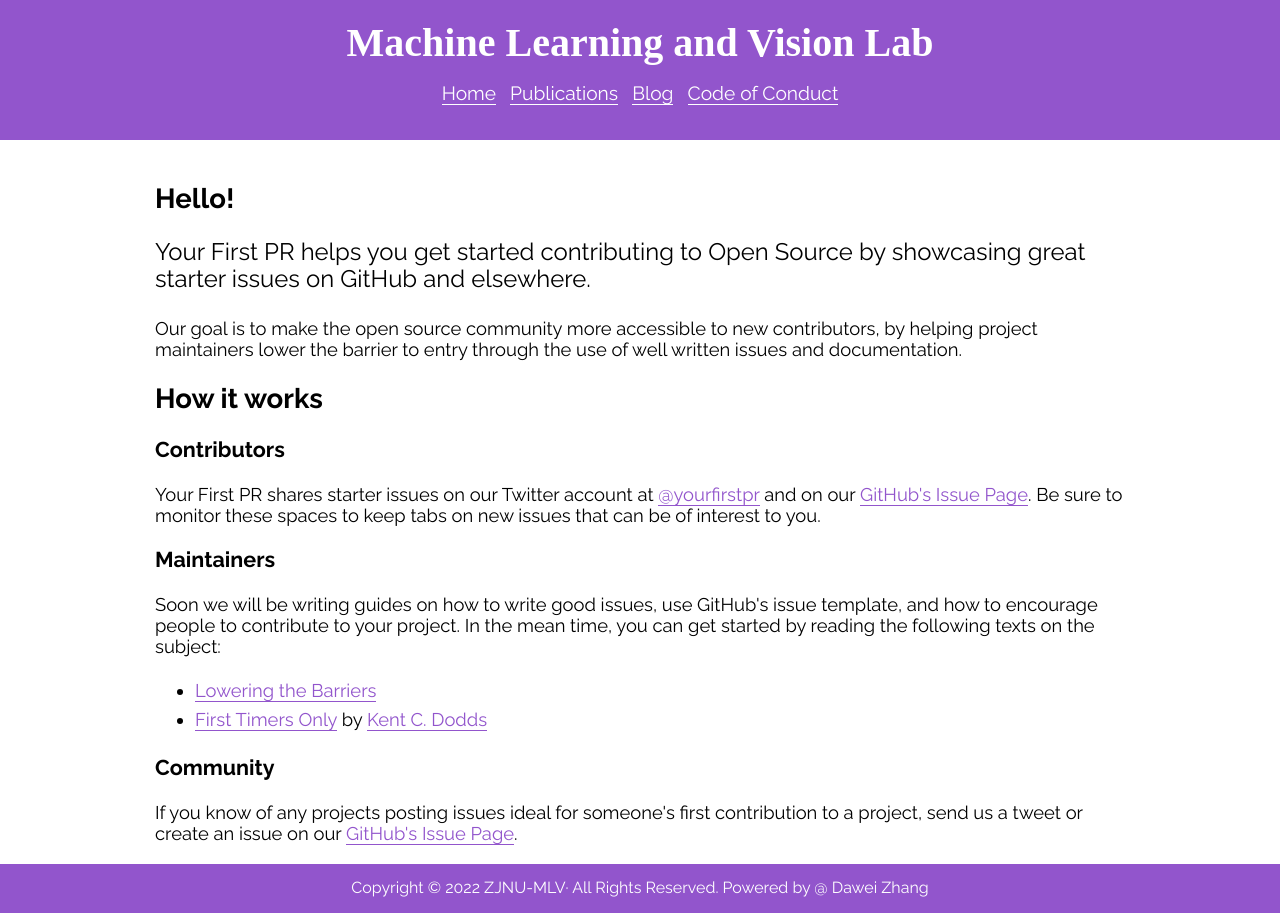
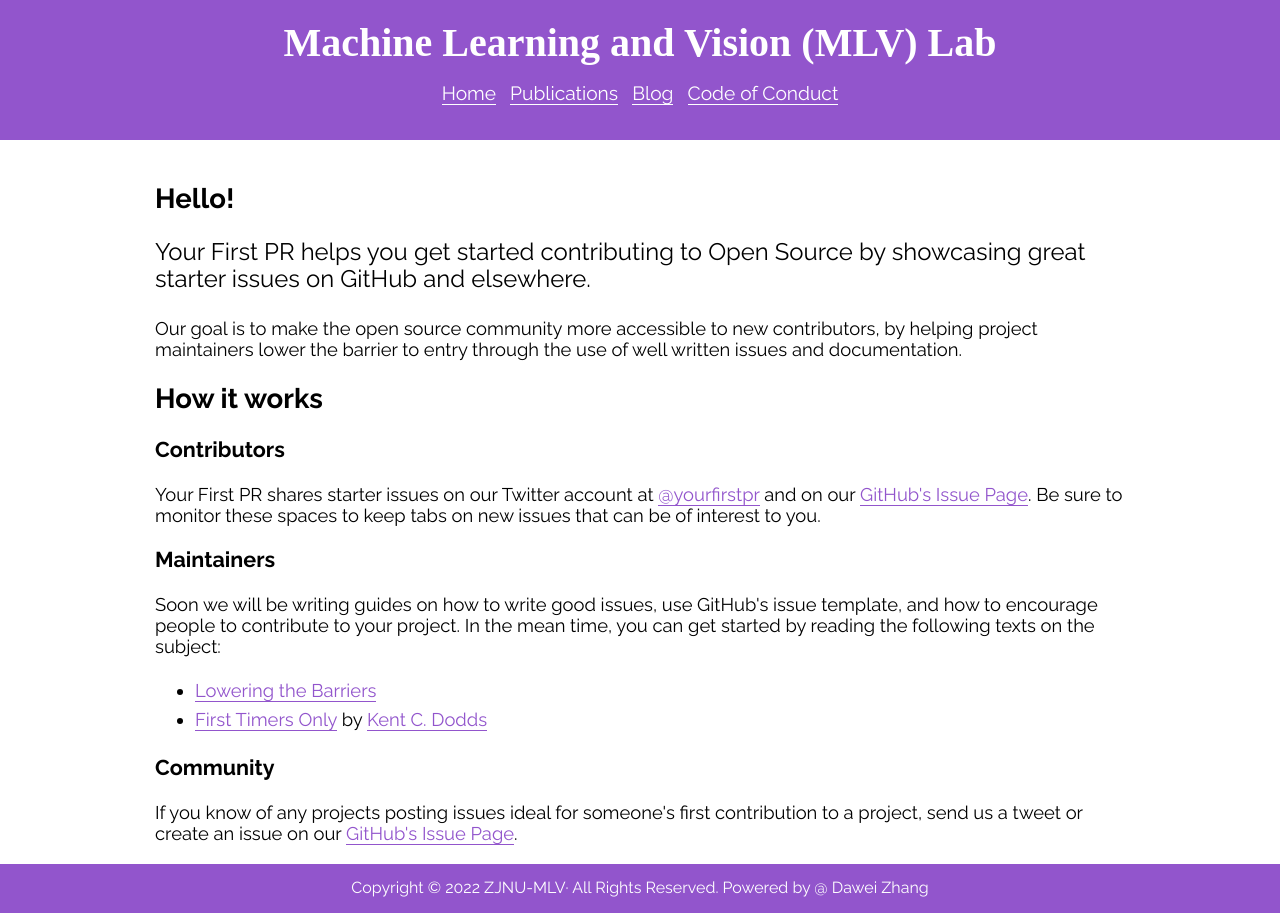
Before and after one commit to ZJNU-MLV-Lab/ZJNU-MLV-Lab.github.io, a Jekyll site: the page built from index.html, in a window 1280 px wide. Built offline with Jekyll 4.4.1, drawn with Linux system fonts in a browser that asks for light colours; nearby versions of some CDN libraries; some web fonts are replaced.

Commit message:
Update header.html

```diff
--- a/_includes/header.html
+++ b/_includes/header.html
@@ -1,5 +1,5 @@
 <header role='banner'>
-  <h1>Machine Learning and Vision Lab</h1>
+  <h1>Machine Learning and Vision (MLV) Lab</h1>
   <nav role='navigation'>
       <ul>
         <li><a href='{{ site.baseurl }}/' {% if page.url == '/index.html' %}id="active"{% endif %}>Home</a></li>
```
